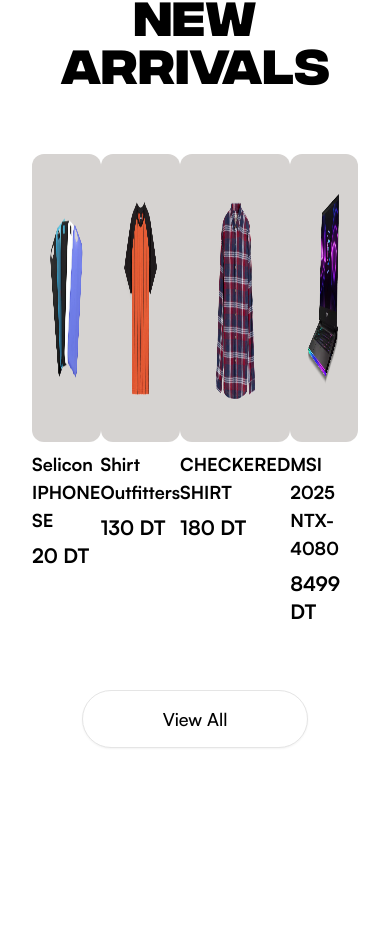
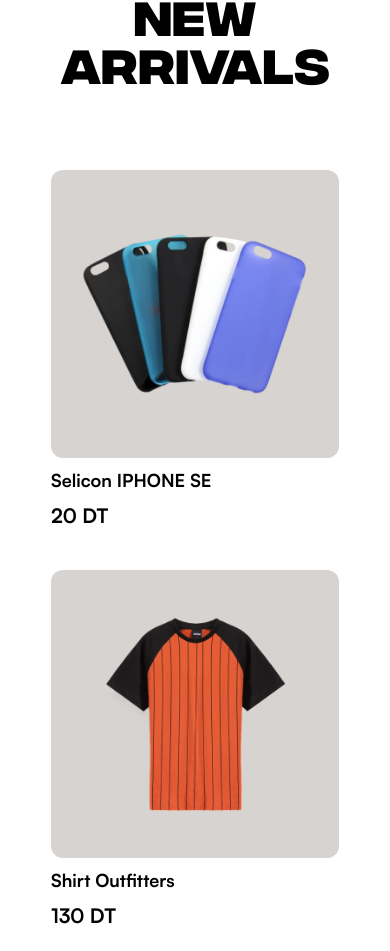
Before and after one commit to MazenChaouch/ecommerce-jam, a Next.js app: page / in a window 390 px wide. Shown: the part 1542-2493 px from the top of the page. Before the commit the page ends 2386 px from the top, so only its background shows below. Built offline with nearby package versions, Linux system fonts and the light colour scheme.

Commit message:
new way of responsive grid

```diff
--- a/app/_components/newArrivals.tsx
+++ b/app/_components/newArrivals.tsx
@@ -25,7 +25,7 @@
 };
 export const ListProducts = () => {
   return (
-    <div className="flex flex-grow justify-between">
+    <div className="flex flex-wrap justify-around gap-10 self-center p-4">
       {Products.map(
         (product: { name: string; price: number; image: any }, index) => (
           <CardProduct
```
